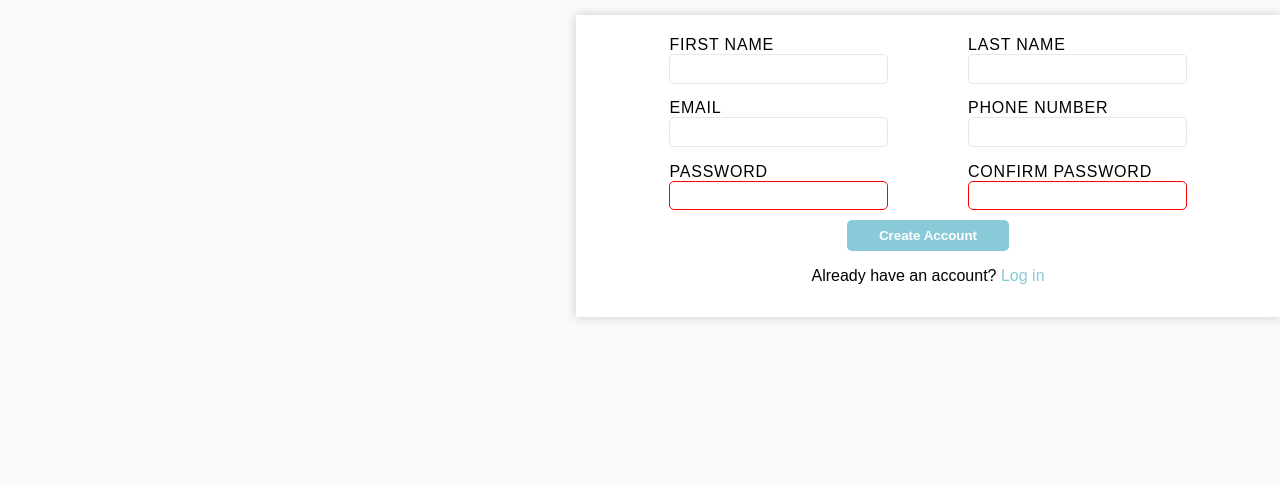
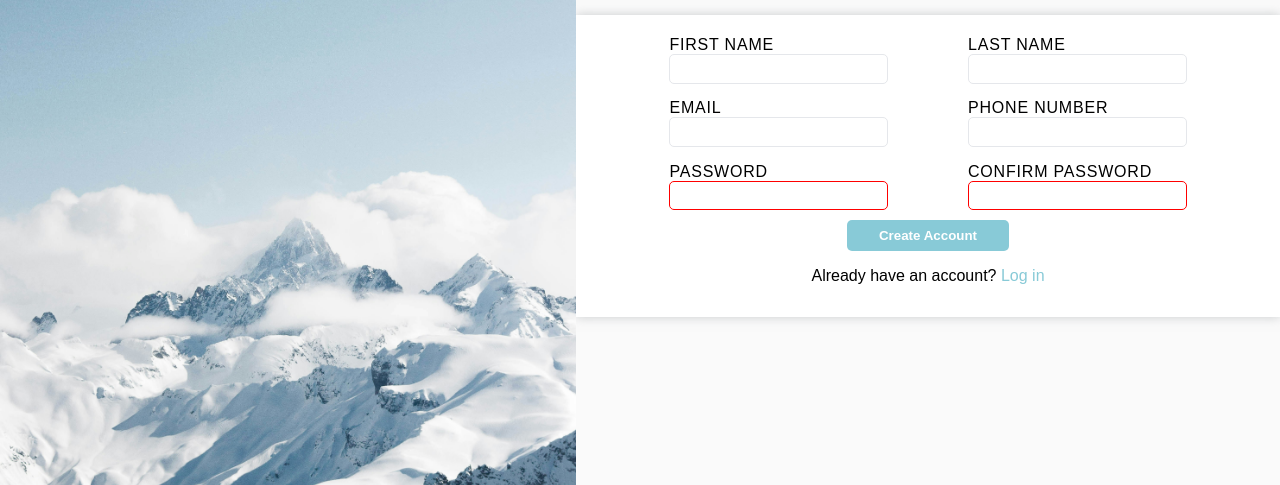
Before and after one commit to mariomontecatine/sign-up-Form, a plain HTML site: page index.html in a window 1280 px wide. Shown: the part 315-800 px from the top of the page. Drawn offline with Linux system fonts and the light colour scheme; the site is published under a folder, as on GitHub Pages, so addresses that start at the root find nothing.

Commit message:
Image not appearing solved

```diff
--- a/styles.css
+++ b/styles.css
@@ -21,7 +21,7 @@ body {
 
 /* IMAGES */
 .image {
-  background-image: url(/images/mountain-sirisvisual.jpg);
+  background-image: url(images/mountain-sirisvisual.jpg);
   background-repeat: no-repeat;
   background-size: cover;
   background-position: center;
```
